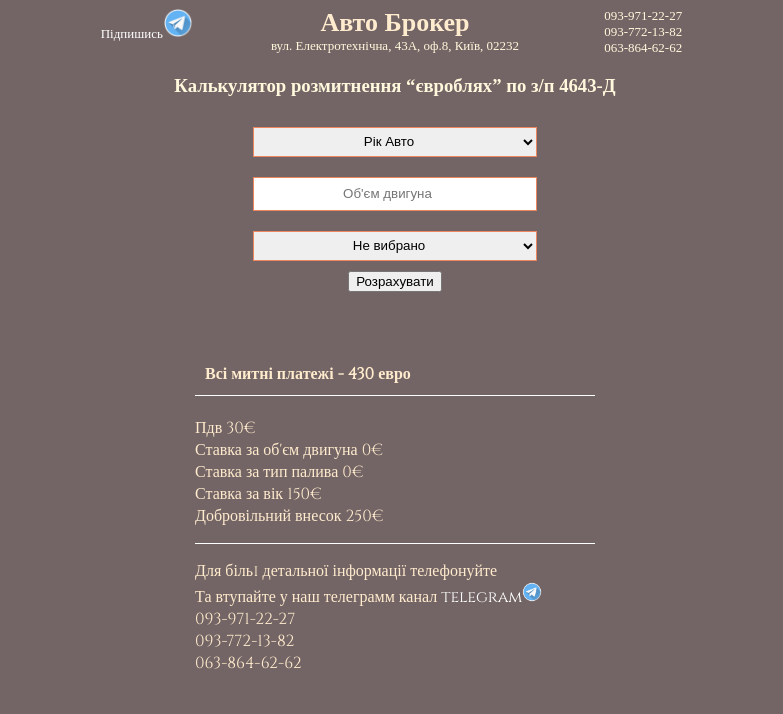
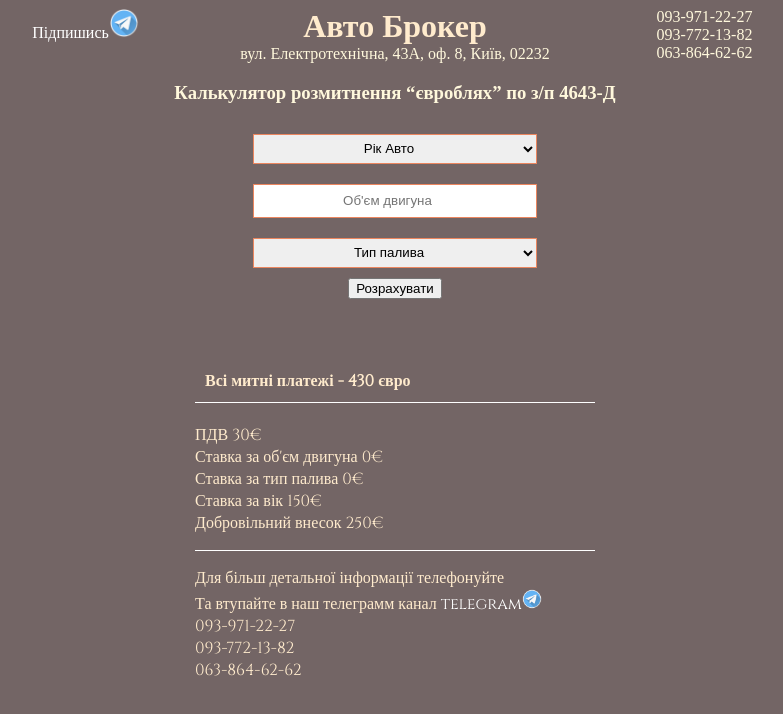
Before and after one commit to Alex87-disign/calculator2021.github.io, a plain HTML site: page index.html in a window 1280 px wide. Both pictures are taken after a click on the button "Розрахувати". Shown: the whole page, without its empty margins (245-1028 px from the left). Drawn offline with Linux system fonts and the light colour scheme; a web font is replaced by a local one.

Commit message:
Add files via upload

```diff
--- a/index.html
+++ b/index.html
@@ -21,7 +21,7 @@
             </div>
             <div class="col-2">
                <h1>Авто Брокер</h1>
-               вул. Електротехнічна, 43А, оф.8, Київ, 02232
+               вул. Електротехнічна, 43А, оф. 8, Київ, 02232
                       </div>
             <div class="col-3">
                 093-971-22-27<br>
@@ -34,7 +34,7 @@
 
             <div class="block">
 
-                <select class="form-control input" id="year">
+                <select class="form-control input" id="year" required>
                     <option value="0" selected="">Рік Авто</option>
                     <option value="2021">2021</option>
                     <option value="2020">2020</option>
@@ -73,15 +73,15 @@
             </div>
             <div class="block">
 
-                <input type="number" id="motor" class="form-control input" placeholder="Об'єм двигуна">
+                <input type="number" id="motor" class="form-control input" placeholder="Об'єм двигуна" required>
 
             </div>
 
 
             <div class="block">
 
-                <select class="form-control input" name="" id="fuel">
-                    <option value="0" selected="">Не вибрано</option>
+                <select class="form-control input" name="" id="fuel" required>
+                    <option value="0" selected="">Тип палива</option>
                     <option value="benzin">Бензин</option>
                     <option value="disel">Дизель</option>
                 </select>
--- a/script.js
+++ b/script.js
@@ -6,8 +6,8 @@ const btn = document.querySelector('.btn'),
     fuel = document.getElementById('fuel'),
     finalPayment = document.querySelector('.pricing');
 
-btn.addEventListener('click', () => {
-    // event.preventDefault();
+btn.addEventListener('click', (e) => {
+    e.preventDefault();
 
 let motorBit = motor.value;
 
@@ -52,22 +52,25 @@ if(motorBit<=2000){
     let output=taxType+(motorBit*motor.value)+fuelType+taxPdv+250;
 
 
-    finalPayment.innerHTML+=`<h4>Всі митні платежі - ${output} евро  </h4>
+    finalPayment.innerHTML+=`<h4>Всі митні платежі - ${output} євро </h4>
     <div class="tax_info">
-    <p>Пдв ${taxPdv}€<br>
+    <p>ПДВ ${taxPdv}€<br>
     Ставка за об'єм двигуна ${motorBit*motor.value}€<br>
     Ставка за тип палива ${fuelType}€<br>
     Ставка за вік ${taxType}€<br>
     Добровільний внесок 250€ </p>
     </div>
-    <p>Для більi детальної інформації телефонуйте <br>
-    Та втупайте у наш телеграмм канал
+    <p>Для більш детальної інформації телефонуйте <br>
+    Та втупайте в наш телеграмм канал
     <a href="https://t.me/joinchat/TZewEta5-E-4FqQ0">telegram<img src="telegram.png" height="20" width="20"></a>
 <br>
     093-971-22-27<br>093-772-13-82<br>063-864-62-62</p>`;
-    finalPayment.style.display = "block"
+    finalPayment.style.display = "block";
 
 
+    // if(finalPayment.style.display == "block"){
+    //     finalPayment.firstChild.remove();
+    // }
 
 
-})
+});
--- a/style.css
+++ b/style.css
@@ -55,7 +55,7 @@ header{
     grid-template-columns: 1fr 1fr 1fr;
 }
 .col-3,.col-1,.col-2{
-    font-size: small;
+    font-size: medium;
     text-align: center;
     color: cornsilk;
     text-decoration: none;
@@ -76,7 +76,7 @@ header{
 .pricing{
     font-family: 'Cinzel', serif;
     display: grid;
-   color: blanchedalmond;
+    color: blanchedalmond;
     padding: 20px;
     display: none;
     width: 400px;
```
